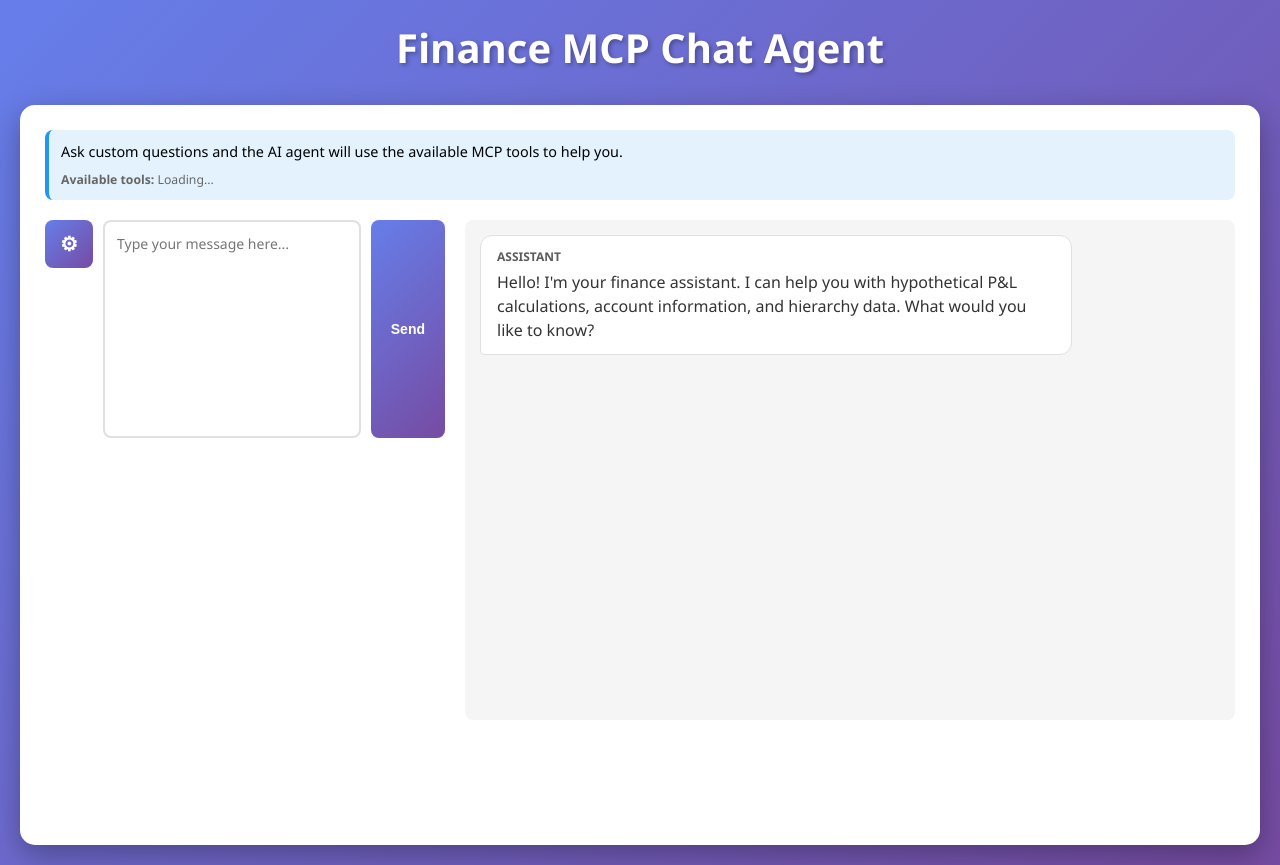
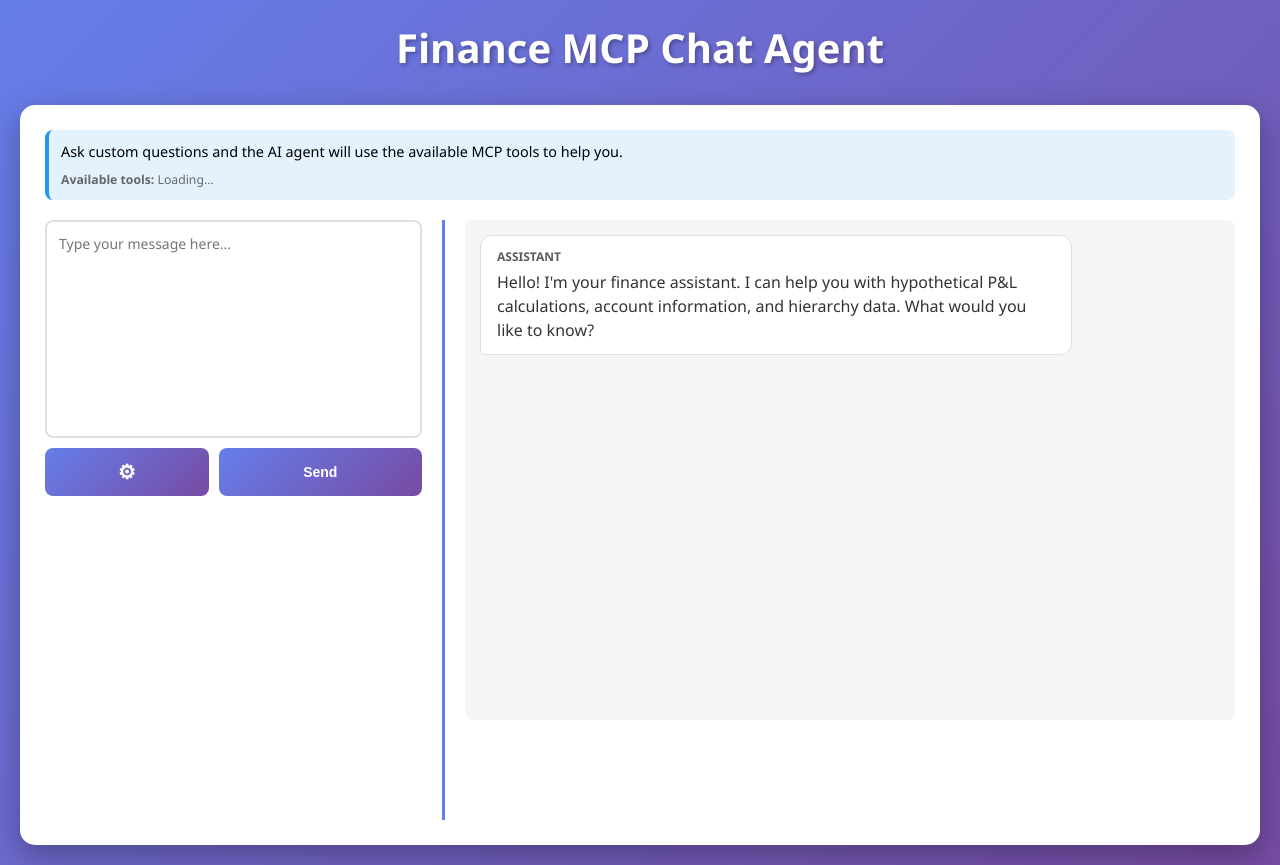
Before and after one commit to pinakideb/finance-chat-agent, a Flask app: page / in a window 1280 px wide. Run offline with Flask 3, Linux system fonts and the light colour scheme.

Commit message:
Move buttons below textarea and add partition
- Reorganized chat input area to vertical layout
- Both gear icon and Send button now below textarea
- Send button expands to fill available width
- Gear icon stays same size (48x48px)
- Added purple partition border between input panel and chat transcript
- Buttons in horizontal row with flex layout

🤖 Generated with [Claude Code](https://claude.com/claude-code)

Co-Authored-By: Claude Sonnet 4.5 <noreply@anthropic.com>

```diff
--- a/templates/index.html
+++ b/templates/index.html
@@ -221,6 +221,8 @@
             display: flex;
             flex-direction: column;
             gap: 15px;
+            padding-right: 20px;
+            border-right: 3px solid #667eea;
         }
 
         .chat-messages-panel {
@@ -300,11 +302,21 @@
 
         .chat-input-area {
             display: flex;
+            flex-direction: column;
             gap: 10px;
         }
 
+        .button-row {
+            display: flex;
+            gap: 10px;
+        }
+
+        .button-row button {
+            flex: 1;
+        }
+
         .chat-input {
-            flex: 1;
+            width: 100%;
             padding: 12px;
             border: 2px solid #e0e0e0;
             border-radius: 8px;
@@ -494,9 +506,6 @@
                         <!-- Left Panel: Input Area -->
                         <div class="chat-input-panel">
                             <div class="chat-input-area">
-                                <button class="prompt-icon-btn" onclick="openPromptModal()" title="Select a prompt">
-                                    ⚙
-                                </button>
                                 <textarea
                                     id="chatInput"
                                     class="chat-input"
@@ -504,7 +513,12 @@
                                     rows="10"
                                     onkeypress="handleChatKeyPress(event)"
                                 ></textarea>
-                                <button onclick="sendChatMessage()">Send</button>
+                                <div class="button-row">
+                                    <button class="prompt-icon-btn" onclick="openPromptModal()" title="Select a prompt">
+                                        ⚙
+                                    </button>
+                                    <button onclick="sendChatMessage()">Send</button>
+                                </div>
                             </div>
 
                             <div class="loading" id="chatLoading">
```
